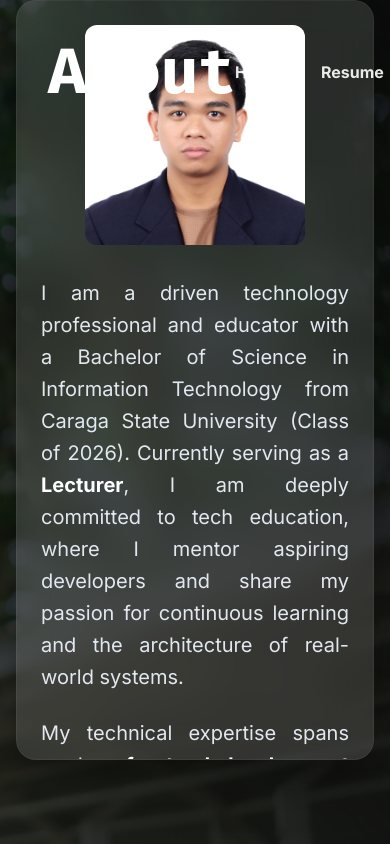
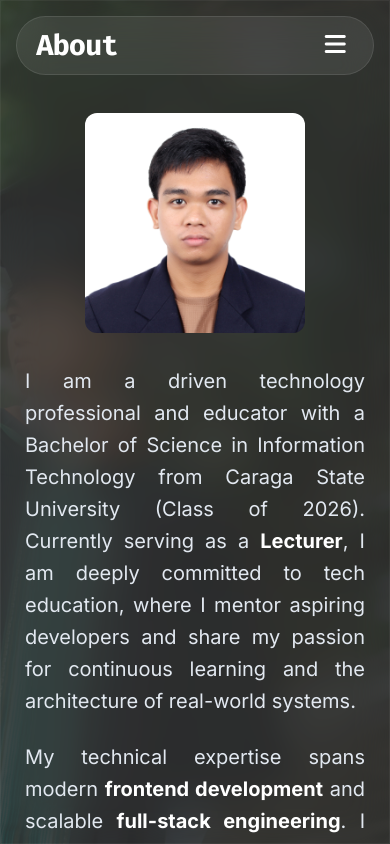
Before and after one commit to cjbantillo/web-app-portfolio, a Vue app: page / in a window 390 px wide. Both pictures are taken after a click on the button "About". Built offline with nearby package versions, Linux system fonts and the light colour scheme.

Commit message:
feat: add core portfolio Vue components, styles, and assets

```diff
--- a/src/App.vue
+++ b/src/App.vue
@@ -8,23 +8,23 @@
 
     <!-- Global Header acts as Home/Close + Nav -->
     <header class="global-header" :class="{ 'fade-out': modalScrollTop > 50 }" v-show="activeModal !== 'contact'">
-      <a href="#" class="global-logo" @click.prevent="activeModal = null">
-        <template v-if="activeModal">
+      <div class="header-top" v-if="activeModal">
+        <a href="#" class="global-logo" @click.prevent="closeModal">
           {{ activeModal.charAt(0).toUpperCase() + activeModal.slice(1) }}
-        </template>
-        <template v-else>
-          <span class="logo-bracket">&gt;</span><span class="logo-cursor">_</span>
-        </template>
-      </a>
+        </a>
+        <button class="hamburger-btn" @click="isMenuOpen = !isMenuOpen" aria-label="Toggle Menu">
+          <i class="fas" :class="isMenuOpen ? 'fa-times' : 'fa-bars'"></i>
+        </button>
+      </div>
 
       <!-- Global Modal Navigation -->
-      <nav class="global-nav" v-show="activeModal">
-        <button class="nav-item" @click="activeModal = null">Home</button>
-        <button class="nav-item" v-if="activeModal !== 'about'" @click="activeModal = 'about'">About</button>
-        <button class="nav-item" v-if="activeModal !== 'resume'" @click="activeModal = 'resume'">Resume</button>
-        <button class="nav-item" v-if="activeModal !== 'projects'" @click="activeModal = 'projects'">Projects</button>
-        <button class="nav-item" v-if="activeModal !== 'expertise'" @click="activeModal = 'expertise'">Expertise</button>
-        <button class="nav-item" v-if="activeModal !== 'contact'" @click="activeModal = 'contact'">Contacts</button>
+      <nav class="global-nav" :class="{ 'menu-open': isMenuOpen }" v-show="activeModal">
+        <button class="nav-item" @click="navTo(null)">Home</button>
+        <button class="nav-item" v-if="activeModal !== 'about'" @click="navTo('about')">About</button>
+        <button class="nav-item" v-if="activeModal !== 'resume'" @click="navTo('resume')">Resume</button>
+        <button class="nav-item" v-if="activeModal !== 'projects'" @click="navTo('projects')">Projects</button>
+        <button class="nav-item" v-if="activeModal !== 'expertise'" @click="navTo('expertise')">Expertise</button>
+        <button class="nav-item" v-if="activeModal !== 'contact'" @click="navTo('contact')">Contacts</button>
       </nav>
     </header>
 
@@ -111,6 +111,7 @@ export default {
     return {
       activeModal: null,
       modalScrollTop: 0,
+      isMenuOpen: false,
       imageModal: { show: false, src: "", alt: "" },
       certModal: {
         show: false,
@@ -129,6 +130,14 @@ export default {
   },
 
   methods: {
+    navTo(modal) {
+      this.activeModal = modal;
+      this.isMenuOpen = false;
+    },
+    closeModal() {
+      this.activeModal = null;
+      this.isMenuOpen = false;
+    },
     openImageModal(src, alt) {
       this.imageModal = { show: true, src, alt };
     },
@@ -296,24 +305,31 @@ export default {
 .global-nav {
   display: flex;
   gap: 2.5rem;
+  background: rgba(255, 255, 255, 0.08);
+  backdrop-filter: blur(16px);
+  -webkit-backdrop-filter: blur(16px);
+  padding: 0.8rem 2rem;
+  border-radius: 100px;
+  border: 1px solid rgba(255, 255, 255, 0.1);
+  box-shadow: 0 4px 30px rgba(0, 0, 0, 0.1);
 }
 
 .global-nav .nav-item {
   background: transparent;
   border: none;
-  color: rgba(255, 255, 255, 0.9);
+  color: rgba(255, 255, 255, 0.8);
   font-family: "Inter", sans-serif;
   font-size: 1rem;
-  font-weight: 700;
+  font-weight: 600;
   cursor: pointer;
-  padding: 0;
+  padding: 0.2rem 0.5rem;
   transition: transform 0.3s cubic-bezier(0.175, 0.885, 0.32, 1.275), color 0.3s ease;
   transform-origin: center;
 }
 
 .global-nav .nav-item:hover {
   color: #fff;
-  transform: scale(1.45);
+  transform: scale(1.15);
 }
 
 /* Image Modal */
@@ -434,4 +450,83 @@ export default {
 .cert-download:hover {
   color: var(--text-primary);
 }
+
+/* Header Top Layout */
+.header-top {
+  display: flex;
+  align-items: center;
+}
+
+.hamburger-btn {
+  display: none;
+  background: transparent;
+  border: none;
+  color: #fff;
+  font-size: 1.5rem;
+  cursor: pointer;
+  padding: 0.5rem;
+}
+
+/* Responsive Overrides */
+@media (max-width: 768px) {
+  .global-header {
+    top: 1rem;
+    left: 1rem;
+    right: 1rem;
+    flex-direction: column;
+    align-items: stretch;
+    gap: 0;
+  }
+
+  .header-top {
+    justify-content: space-between;
+    width: 100%;
+    padding: 0.4rem 1.2rem;
+    background: rgba(255, 255, 255, 0.08);
+    backdrop-filter: blur(16px);
+    -webkit-backdrop-filter: blur(16px);
+    border-radius: 100px;
+    border: 1px solid rgba(255, 255, 255, 0.1);
+  }
+
+  .global-logo {
+    font-size: 1.8rem;
+  }
+
+  .hamburger-btn {
+    display: block;
+  }
+
+  .global-nav {
+    display: none;
+    flex-direction: column;
+    align-items: stretch;
+    background: rgba(255, 255, 255, 0.08);
+    backdrop-filter: blur(16px);
+    -webkit-backdrop-filter: blur(16px);
+    border-radius: 20px;
+    border: 1px solid rgba(255, 255, 255, 0.1);
+    padding: 1rem;
+    margin-top: 0.8rem;
+    width: 100%;
+  }
+
+  .global-nav.menu-open {
+    display: flex;
+    animation: slideDown 0.3s ease forwards;
+  }
+
+  .global-nav .nav-item {
+    font-size: 1rem;
+    padding: 0.8rem;
+    white-space: normal;
+    width: 100%;
+    text-align: center;
+  }
+}
+
+@keyframes slideDown {
+  from { opacity: 0; transform: translateY(-10px); }
+  to { opacity: 1; transform: translateY(0); }
+}
 </style>
--- a/src/components/About.vue
+++ b/src/components/About.vue
@@ -68,7 +68,7 @@ export default {
   transition: color 0.35s;
 }
 
-@media (max-width: 768px) {
+@media (max-width: 1024px) {
   .about-header {
     display: flex;
     flex-direction: column;
--- a/src/components/Contact.vue
+++ b/src/components/Contact.vue
@@ -249,5 +249,14 @@ export default {
   .contact-grid {
     grid-template-columns: 1fr;
   }
+  .contact-home-btn {
+    top: 1.5rem;
+    right: 1.5rem;
+    width: 3rem;
+    height: 3rem;
+  }
+  .contact-image {
+    max-height: 40vh;
+  }
 }
 </style>
--- a/src/components/Expertise.vue
+++ b/src/components/Expertise.vue
@@ -573,4 +573,10 @@ export default {
     gap: 4rem;
   }
 }
+
+@media (max-width: 768px) {
+  .skills-grid, .certs-grid {
+    grid-template-columns: 1fr;
+  }
+}
 </style>
--- a/src/components/GlowCard.vue
+++ b/src/components/GlowCard.vue
@@ -9,7 +9,7 @@
       class="glow-effect"
       :style="{
         opacity: isHovered ? 1 : 0,
-        background: `radial-gradient(600px circle at ${mouseX}px ${mouseY}px, var(--glow-color, rgba(255,255,255,0.06)), transparent 40%)`
+        background: `radial-gradient(600px circle at ${mouseX}px ${mouseY}px, var(--glow-color, rgba(255, 255, 255, 0.12)), transparent 40%)`
       }"
     ></div>
     <div class="card-content">
--- a/src/components/Hero.vue
+++ b/src/components/Hero.vue
@@ -138,19 +138,15 @@ export default {
 
 @keyframes colorShiftAndMove {
   0% {
-    filter: hue-rotate(0deg) saturate(1) brightness(1);
     transform: scale(1) translateX(0);
   }
   33% {
-    filter: hue-rotate(15deg) saturate(1.2) brightness(1.05);
     transform: scale(1.03) translateX(-1%);
   }
   66% {
-    filter: hue-rotate(-10deg) saturate(1.1) brightness(0.95);
     transform: scale(1.05) translateX(1%);
   }
   100% {
-    filter: hue-rotate(25deg) saturate(1.3) brightness(1.1);
     transform: scale(1.02) translateX(-2%);
   }
 }
@@ -260,7 +256,7 @@ export default {
   transform: translateY(-2px);
 }
 
-@media (max-width: 768px) {
+@media (max-width: 1024px) {
   .hero {
     align-items: center;
     padding-right: 0;
@@ -280,5 +276,11 @@ export default {
     gap: 1rem;
     border-radius: 16px; /* Adjust pill on mobile */
   }
+  .hero-bg-image {
+    left: 0;
+    width: 100%;
+    /* Center the image and bias slightly towards the top to keep face/body in frame */
+    object-position: center 25%;
+  }
 }
 </style>
--- a/src/components/ModalWrapper.vue
+++ b/src/components/ModalWrapper.vue
@@ -140,14 +140,15 @@ export default {
 
 @media (max-width: 768px) {
   .modal-overlay {
-    padding: 1rem;
+    padding: 0;
   }
   .modal-container {
-    max-height: 90vh;
-    border-radius: 20px;
+    max-height: 100vh;
+    border-radius: 0;
   }
   .modal-content {
-    padding: 1.5rem;
+    /* Adjusted top padding for the new slim horizontal header */
+    padding: 7rem 1.5rem 1.5rem;
   }
 }
 </style>
--- a/src/components/Resume.vue
+++ b/src/components/Resume.vue
@@ -556,13 +556,13 @@ export default {
 @media (max-width: 768px) {
   .education-timeline,
   .experience-timeline {
-    padding-left: 1rem;
+    padding-left: 2rem;
   }
   .timeline-rail {
-    left: -0.15rem;
+    left: 0.85rem;
   }
   .timeline-node {
-    left: -1.95rem;
+    left: -0.95rem;
     width: 14px;
     height: 14px;
   }
--- a/src/style.css
+++ b/src/style.css
@@ -308,12 +308,13 @@ a:hover {
 
 .fade-enter-active,
 .fade-leave-active {
-  transition: opacity 0.3s ease;
+  transition: all 0.4s cubic-bezier(0.22, 1, 0.36, 1);
 }
 
 .fade-enter-from,
 .fade-leave-to {
   opacity: 0;
+  transform: scale(0.97) translateY(10px);
 }
 
 .anim-fade-up {
```
